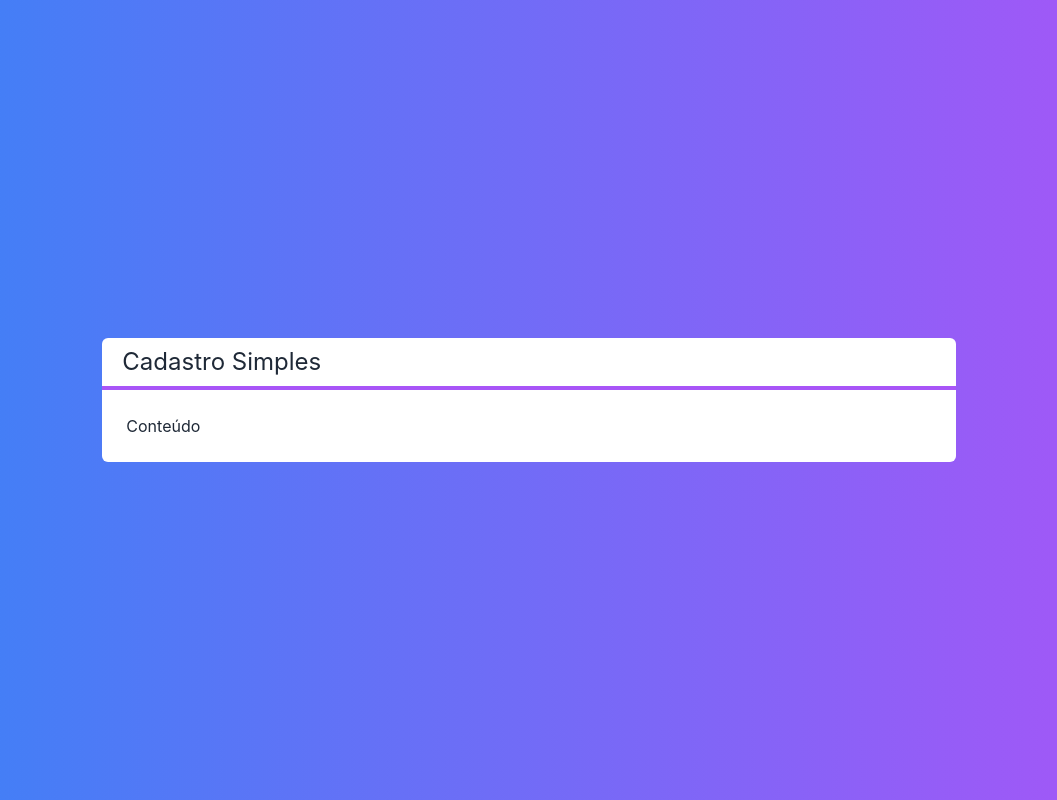
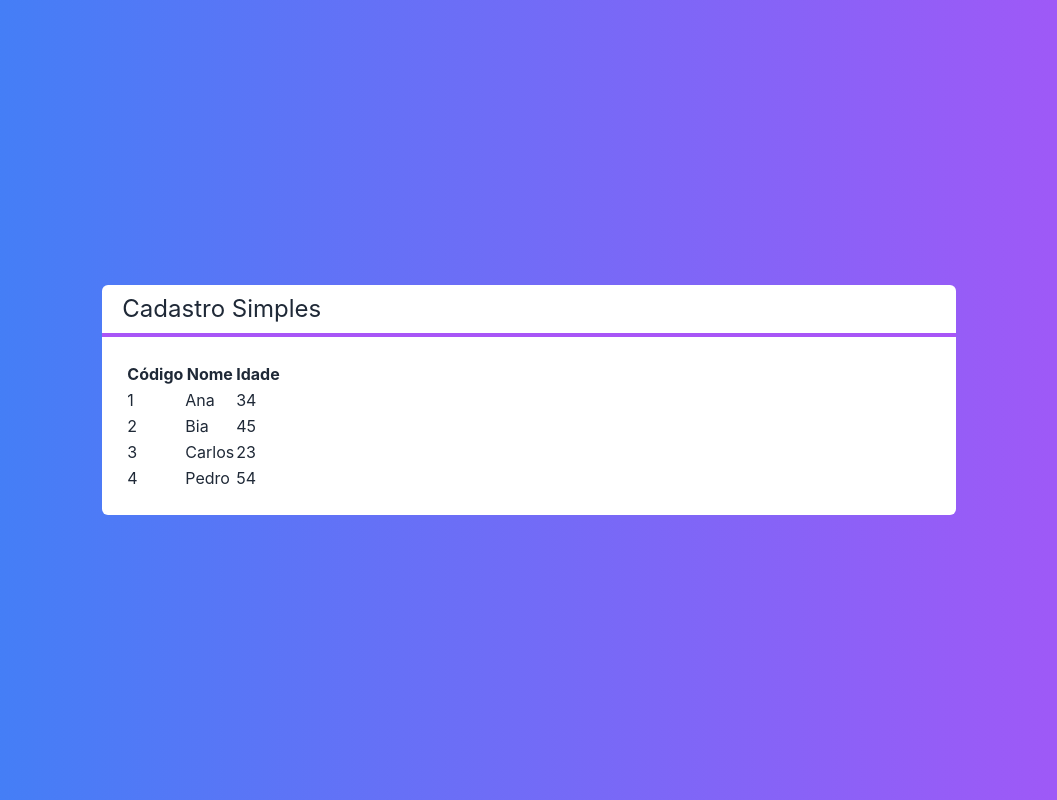
Before and after one commit to gpmendes7/reactreduxfundamentos, a Next.js app in the folder next-crud/: page / in a window 1280 px wide. Shown: the whole page, without its empty margins (111-1168 px from the left). Built offline with nearby package versions, Linux system fonts and the light colour scheme.

Commit message:
108. Componente Tabela #01

```diff
--- /dev/null
+++ b/next-crud/src/components/Tabela.tsx
@@ -0,0 +1,36 @@
+import Cliente from "../core/Cliente";
+
+interface TabelaProps {
+  clientes: Cliente[];
+}
+
+export default function Tabela(props: TabelaProps) {
+  function renderizarCabecalho() {
+    return (
+      <tr>
+        <th>Código</th>
+        <th>Nome</th>
+        <th>Idade</th>
+      </tr>
+    );
+  }
+
+  function renderizarDados() {
+    return props.clientes?.map((cliente, i) => {
+      return (
+        <tr key={cliente.id}>
+          <td>{cliente.id}</td>
+          <td>{cliente.nome}</td>
+          <td>{cliente.idade}</td>
+        </tr>
+      );
+    });
+  }
+
+  return (
+    <table>
+      <thead>{renderizarCabecalho()}</thead>
+      <tbody>{renderizarDados()}</tbody>
+    </table>
+  );
+}
--- /dev/null
+++ b/next-crud/src/core/Cliente.ts
@@ -0,0 +1,27 @@
+export default class Cliente {
+  #id: string;
+  #nome: string;
+  #idade: number;
+
+  constructor(nome: string, idade: number, id: string = null) {
+    this.#nome = nome;
+    this.#idade = idade;
+    this.#id = id;
+  }
+
+  static vazio() {
+    return new Cliente("", 0);
+  }
+
+  get id() {
+    return this.#id;
+  }
+
+  get nome() {
+    return this.#nome;
+  }
+
+  get idade() {
+    return this.#idade;
+  }
+}
--- a/next-crud/src/pages/index.tsx
+++ b/next-crud/src/pages/index.tsx
@@ -1,6 +1,15 @@
 import Layout from "../components/Layout";
+import Tabela from "../components/Tabela";
+import Cliente from "../core/Cliente";
 
 export default function Home() {
+  const clientes = [
+    new Cliente("Ana", 34, "1"),
+    new Cliente("Bia", 45, "2"),
+    new Cliente("Carlos", 23, "3"),
+    new Cliente("Pedro", 54, "4"),
+  ];
+
   return (
     <div
       className={`flex justify-center items-center h-screen
@@ -8,7 +17,7 @@ export default function Home() {
     text-white`}
     >
       <Layout titulo="Cadastro Simples">
-        <span>Conteúdo</span>
+        <Tabela clientes={clientes}></Tabela>
       </Layout>
     </div>
   );
```
Also changed, not shown: next-crud/tsconfig.json (+4 -14 lines).
